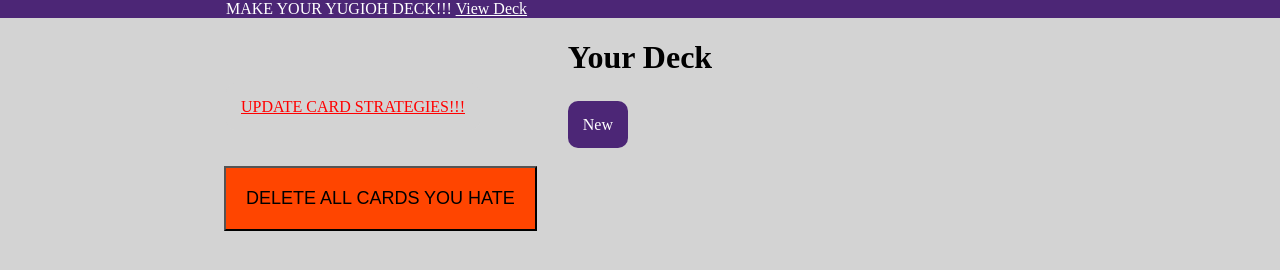
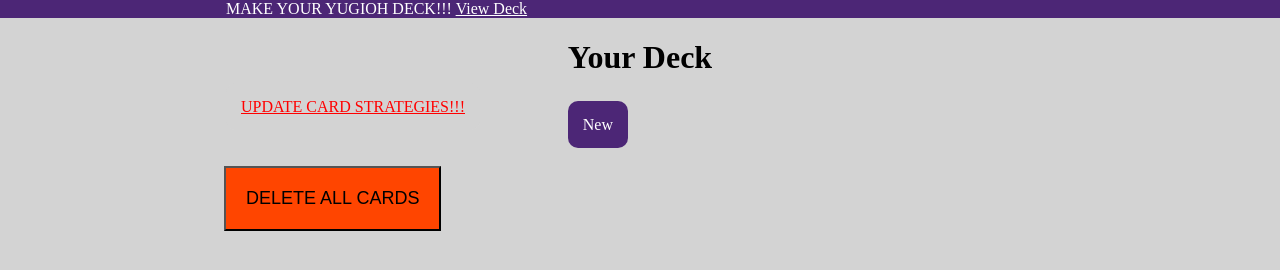
Before and after one commit to edc061598/front-end-project, a website: page index.html in a window 1280 px wide. Both pictures are taken after a click on the link "View Deck". Drawn offline with Linux system fonts and the light colour scheme.

Commit message:
updated html

```diff
--- a/index.html
+++ b/index.html
@@ -90,7 +90,7 @@
         <ul class="selected-card-list">
 
         </ul>
-        <button type="button" class="delete-cards">DELETE ALL CARDS YOU HATE</button>
+        <button type="button" class="delete-cards">DELETE ALL CARDS</button>
 
       </div>
       <div id="delete-modal" class="modal hidden">
```
